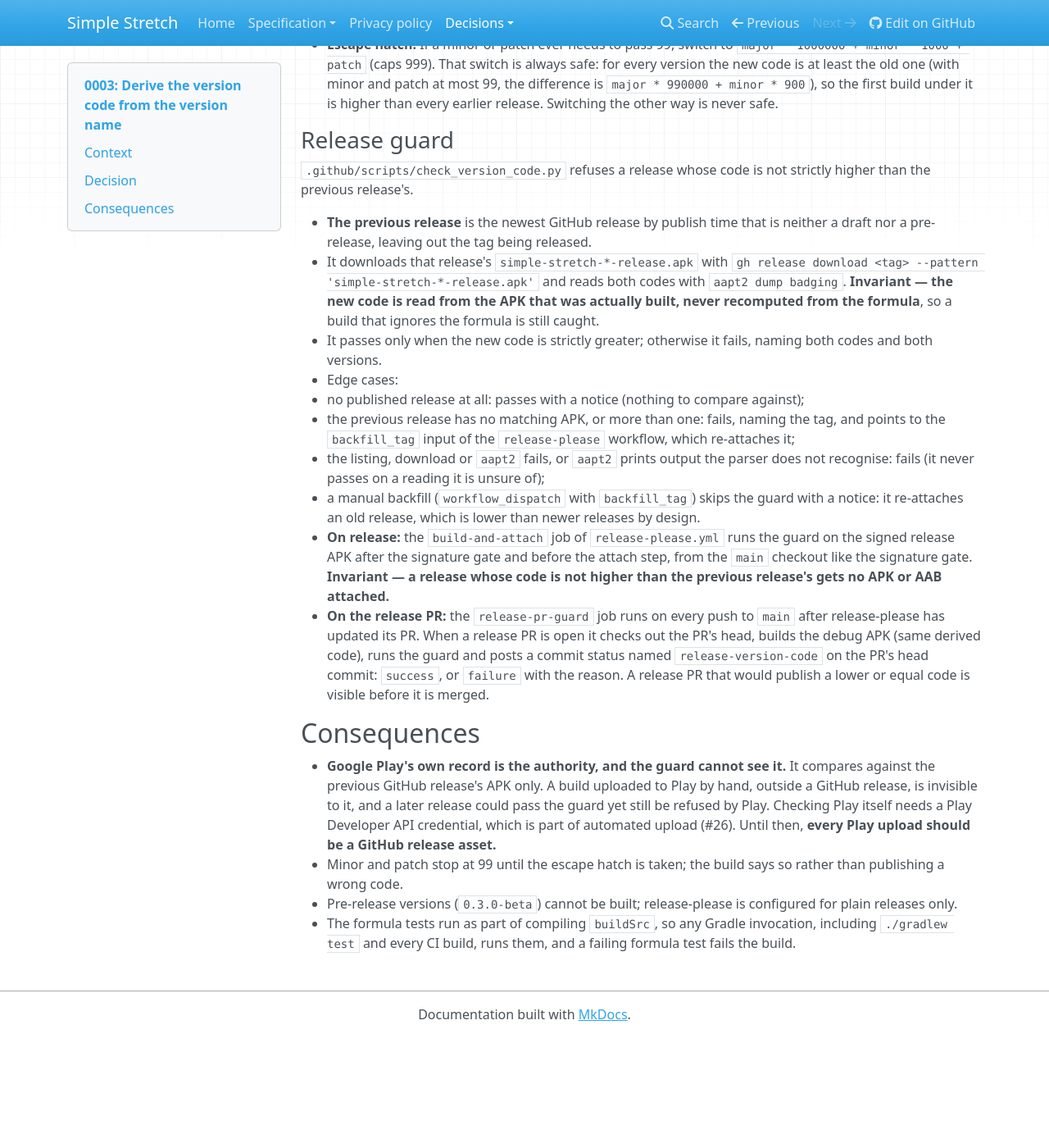
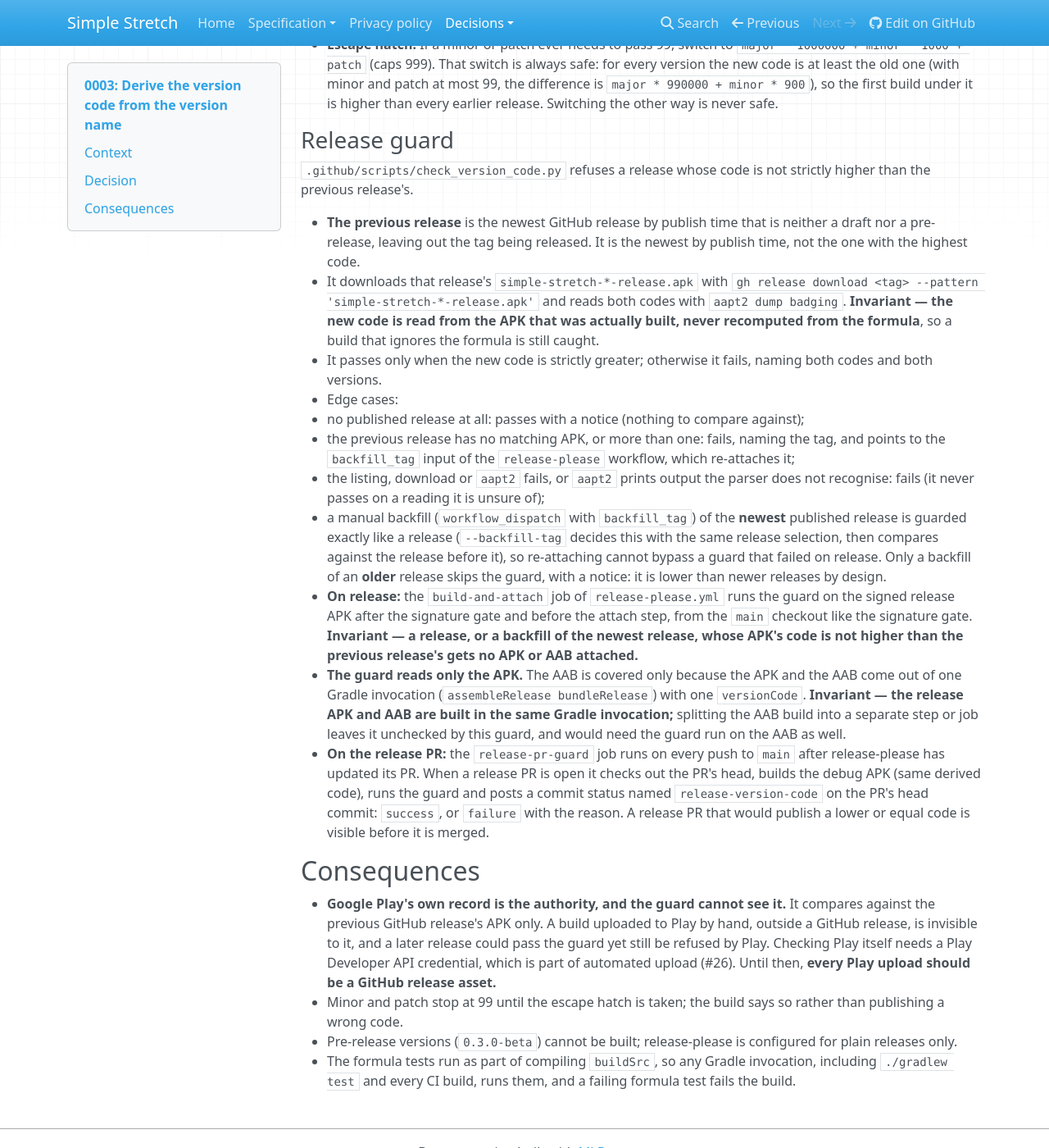
Before and after one commit to derekwinters/simple-stretch-android, an MkDocs documentation site: the page built from docs/adr/0003-version-code-derived-from-version-name.md, in a window 1280 px wide and 1400 px high, scrolled down 946 px. Shown: the whole window at 82% size. Built offline with MkDocs 1.6.1, drawn with Linux system fonts in a browser that asks for light colours; nearby versions of some CDN libraries; before the commit the page ends 2211 px from its top, so only the background shows below that.

Commit message:
docs(adr): state the release guard's backfill and AAB coverage exactly
The guard covers a backfill of the newest release and skips only older
ones; it reads only the APK, so the AAB is covered only while both come
out of one Gradle invocation; and the previous release is the newest by
publish time, not the highest code.

Co-Authored-By: Claude Opus 5.5 (1M context) <noreply@anthropic.com>

```diff
--- a/docs/adr/0003-version-code-derived-from-version-name.md
+++ b/docs/adr/0003-version-code-derived-from-version-name.md
@@ -52,7 +52,8 @@ versionCode = major * 10000 + minor * 100 + patch
 the previous release's.
 
 - **The previous release** is the newest GitHub release by publish time that is neither a draft
-  nor a pre-release, leaving out the tag being released.
+  nor a pre-release, leaving out the tag being released. It is the newest by publish time, not
+  the one with the highest code.
 - It downloads that release's `simple-stretch-*-release.apk` with
   `gh release download <tag> --pattern 'simple-stretch-*-release.apk'` and reads both codes with
   `aapt2 dump badging`. **Invariant — the new code is read from the APK that was actually built,
@@ -65,12 +66,21 @@ the previous release's.
     points to the `backfill_tag` input of the `release-please` workflow, which re-attaches it;
   - the listing, download or `aapt2` fails, or `aapt2` prints output the parser does not
     recognise: fails (it never passes on a reading it is unsure of);
-  - a manual backfill (`workflow_dispatch` with `backfill_tag`) skips the guard with a notice:
-    it re-attaches an old release, which is lower than newer releases by design.
+  - a manual backfill (`workflow_dispatch` with `backfill_tag`) of the **newest** published
+    release is guarded exactly like a release (`--backfill-tag` decides this with the same
+    release selection, then compares against the release before it), so re-attaching cannot
+    bypass a guard that failed on release. Only a backfill of an **older** release skips the
+    guard, with a notice: it is lower than newer releases by design.
 - **On release:** the `build-and-attach` job of `release-please.yml` runs the guard on the
   signed release APK after the signature gate and before the attach step, from the `main`
-  checkout like the signature gate. **Invariant — a release whose code is not higher than the
-  previous release's gets no APK or AAB attached.**
+  checkout like the signature gate. **Invariant — a release, or a backfill of the newest
+  release, whose APK's code is not higher than the previous release's gets no APK or AAB
+  attached.**
+- **The guard reads only the APK.** The AAB is covered only because the APK and the AAB come out
+  of one Gradle invocation (`assembleRelease bundleRelease`) with one `versionCode`. **Invariant
+  — the release APK and AAB are built in the same Gradle invocation;** splitting the AAB build
+  into a separate step or job leaves it unchecked by this guard, and would need the guard run on
+  the AAB as well.
 - **On the release PR:** the `release-pr-guard` job runs on every push to `main` after
   release-please has updated its PR. When a release PR is open it checks out the PR's head,
   builds the debug APK (same derived code), runs the guard and posts a commit status named
```
